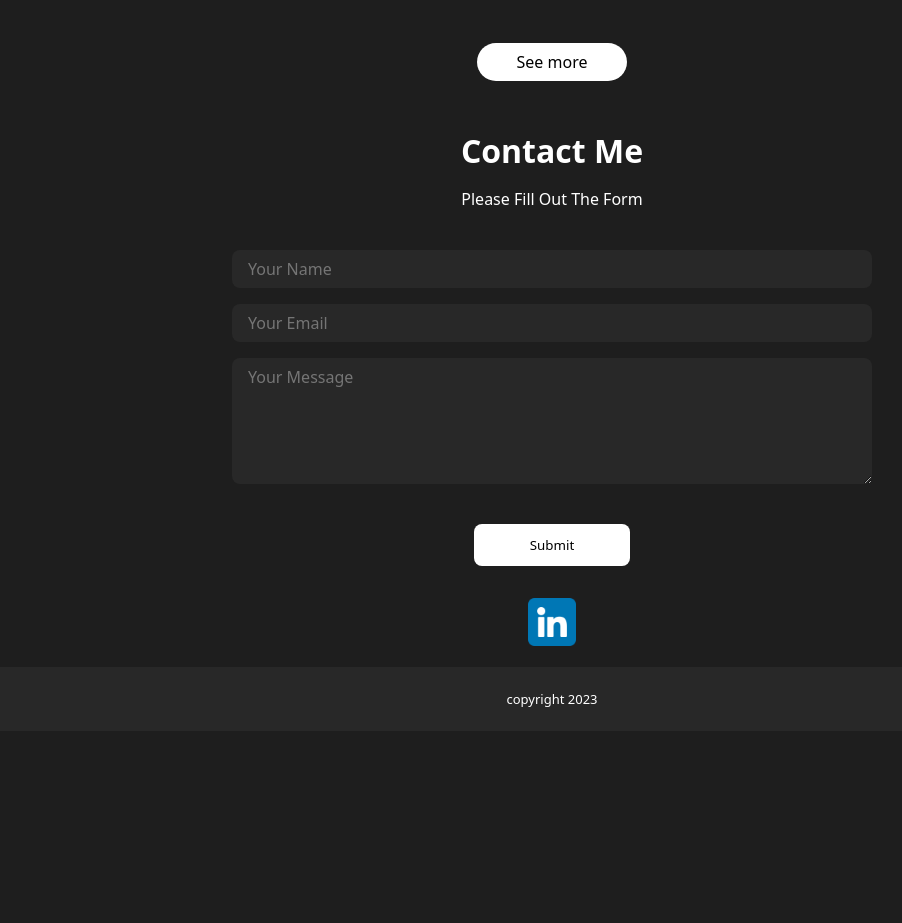
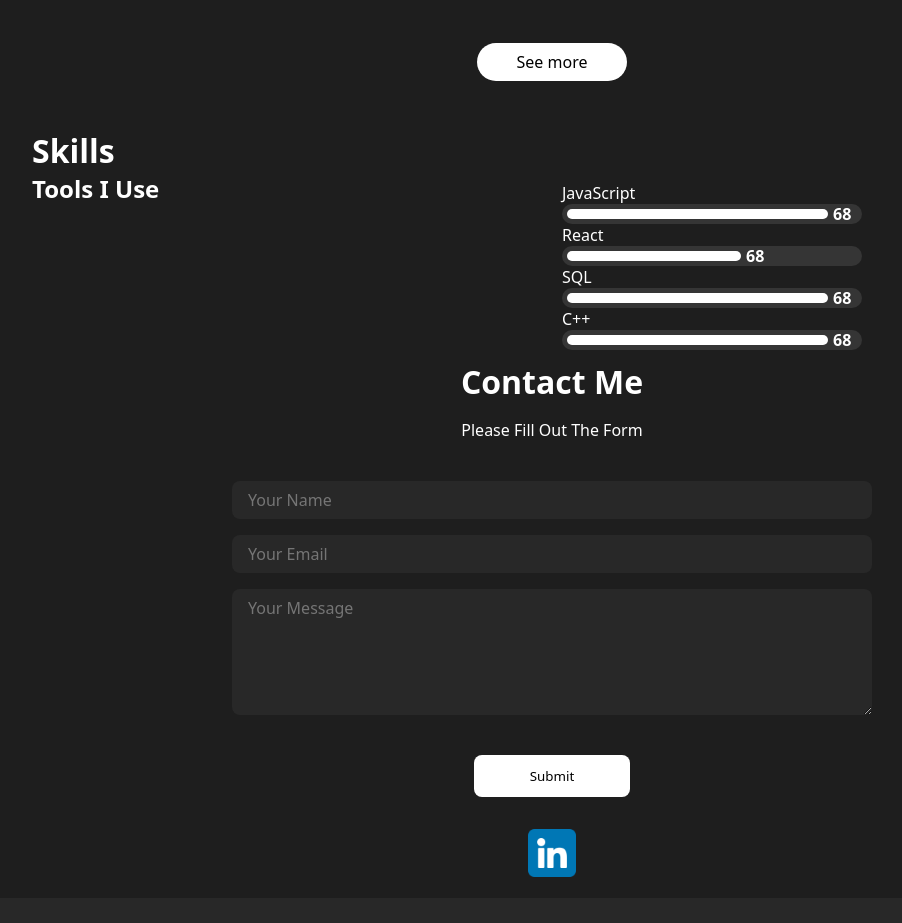
Before and after one commit to MirAfzalul/Portfolio, a React (Create React App) app in the folder my-portfolio/: page / in a window 1280 px wide. Shown: the part 2260-3183 px from the top of the page, without its empty margins (88-990 px from the left). Before the commit the page ends 2991 px from the top, so only its background shows below. Built offline with nearby package versions, Linux system fonts and the light colour scheme.

Commit message:
Skill section created still working on it

```diff
--- a/my-portfolio/src/App.js
+++ b/my-portfolio/src/App.js
@@ -1,4 +1,5 @@
 import Contact from "./components/Contact/contact";
+import Expertise from "./components/Expertise/expertise";
 import Footer from "./components/Footer/footer";
 import Intro from "./components/Intro/intro";
 import Navbar from "./components/NavBar/navbar";
@@ -14,6 +15,7 @@ function App() {
     <Intro/>
     <Skills/>
     <Works/>
+    <Expertise/>
     <Contact/>
     <Footer/>
     </div>
--- /dev/null
+++ b/my-portfolio/src/components/Expertise/expertise.css
@@ -0,0 +1,80 @@
+#expertise{
+    overflow: hidden;
+    width: 100vw;
+    max-width: 65rem;
+        /* display: flex;
+        flex-direction: column; */
+    align-items: center;
+    justify-content: center;
+    margin: 0 auto;
+}
+#expertise:after{
+    content: "";
+    display: table;
+    clear: both;
+}
+.progressBar {
+    float: right;
+  width: 50%;
+  padding: 10px;
+}
+.tools{
+    float: left;
+}
+.chart {
+    background: rgba(255, 255, 255, 0.1);
+    justify-content: flex-start;
+    border-radius: 100px;
+    align-items: center;
+    position: relative;
+    padding: 0 5px;
+    display: flex;
+    height: 20px;
+    width: 300px;
+}
+.chart span {
+    /* You can modify the value below to change the distance between the percentage number and the bar */
+    margin-left: 5px;
+    color: #fff;
+    font-weight: bolder;
+}
+
+.jsBar, .reactBar {
+    /* You can modify the total time used for the animation here */
+
+    /*
+    Add a little spice by having a shadow below the bar.
+    Feel free to comment out this line below to have an even LITE version :D
+    */
+    box-shadow: 0 10px 40px -10px #fff;
+
+    border-radius: 100px;
+    background: #fff;
+    height: 10px;
+    width: 0;
+}
+.jsBar{
+    animation: jsLoad 3s normal forwards;
+}
+
+.reactBar{
+    animation: reactLoad 3s normal forwards;
+}
+@keyframes reactLoad {
+    0% {
+        width: 0;
+    }
+    100% {
+        /* You need to change the percentage below to match the value in the corresponding <span> */
+        width: 60%;
+    }
+}
+@keyframes jsLoad {
+    0% {
+        width: 0;
+    }
+    100% {
+        /* You need to change the percentage below to match the value in the corresponding <span> */
+        width: 90%;
+    }
+}
--- /dev/null
+++ b/my-portfolio/src/components/Expertise/expertise.js
@@ -0,0 +1,39 @@
+import React from 'react'
+import './expertise.css'
+const Expertise = () => {
+
+  return (
+    <div id='expertise'>
+        <h1>Skills</h1>
+    <section class='tools'>
+        <h2>Tools I Use</h2>
+    </section>
+
+    <section class='progressBar'>
+        <p>JavaScript</p>
+        <div class="chart">
+        <div class="jsBar"></div>
+        <span id="value1">68</span>
+        </div>
+    <p>React</p>
+        <div class="chart">
+        <div class="reactBar"></div>
+        <span id="value1">68</span>
+        </div>
+    <p>SQL</p>
+        <div class="chart">
+        <div class="jsBar"></div>
+        <span id="value1">68</span>
+        </div>
+    <p>C++</p>
+        <div class="chart">
+        <div class="jsBar"></div>
+        <span id="value1">68</span>
+        </div>
+    </section>
+
+    </div>
+  )
+}
+
+export default Expertise
```
